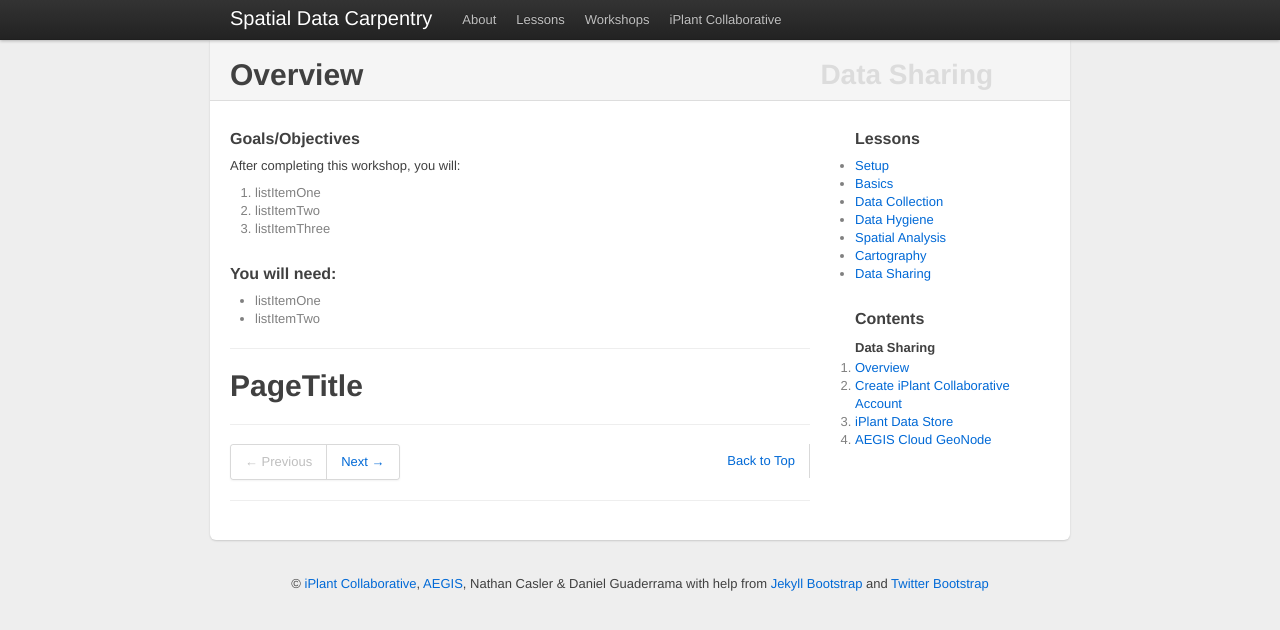
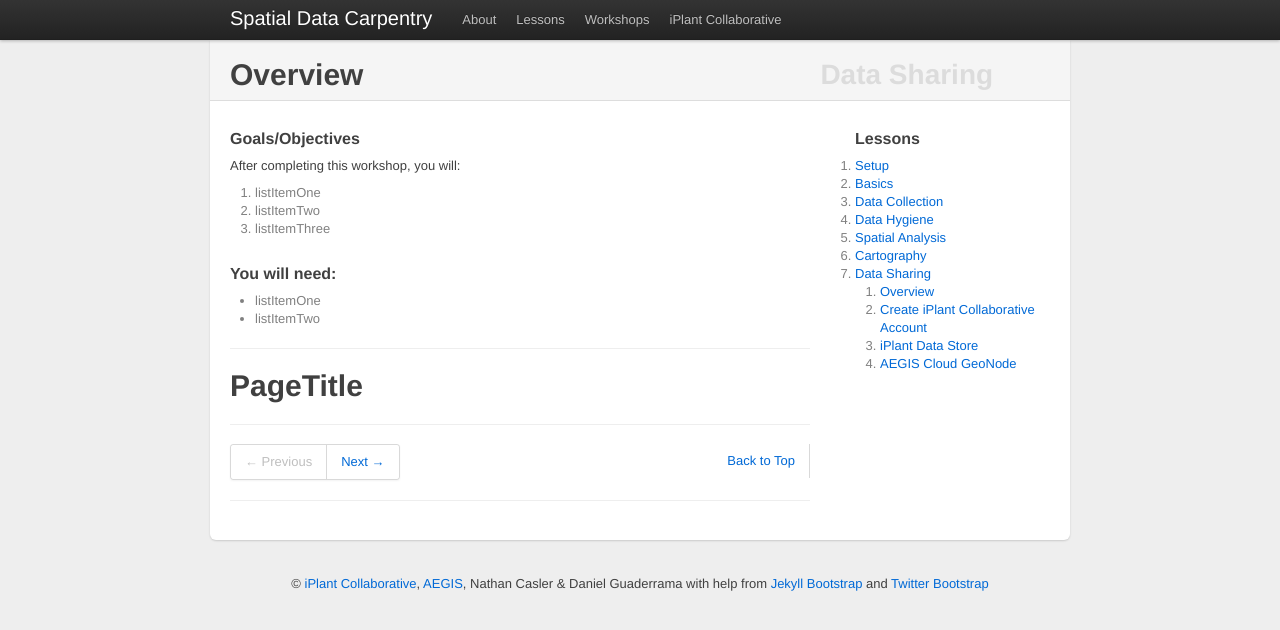
Before and after one commit to spatialcarpentry/data-sharing, a Jekyll site: the page built from _posts/2000-12-31-data-sharing.md, in a window 1280 px wide. Shown: the top 630 px of the page. Built offline with Jekyll 4.4.1, drawn with Linux system fonts in a browser that asks for light colours.

Commit message:
Created right vertical nav sub lists

```diff
--- a/_includes/themes/twitter/post.html
+++ b/_includes/themes/twitter/post.html
@@ -31,7 +31,7 @@
     <!--<h4>Published</h4>
     <div class="date"><span>{{ page.date | date_to_long_string }}</span></div>-->
 
-    <ul class="lessons">
+    <ol class="lessons">
       <h4>Lessons</h4>
       <li><a href="http://spatialcarpentry.github.io/setup/">Setup</a></li>
       {% if site.repo_name == 'Setup' %}
@@ -58,18 +58,46 @@
         </ol>
       {% endif %}
       <li><a href="http://spatialcarpentry.github.io/data-hygiene/">Data Hygiene</a></li>
+      {% if site.repo_name == 'Data Hygiene' %}
+        <ol>
+          {% for post in site.posts %}
+            <li><a href="{{ BASE_PATH }}{{ post.url }}">{{ post.title }}</a></li>
+          {% endfor %}
+        </ol>
+      {% endif %}
       <li><a href="http://spatialcarpentry.github.io/spatial-analysis/">Spatial Analysis</a></li>
+      {% if site.repo_name == 'Spatial Analysis' %}
+        <ol>
+          {% for post in site.posts %}
+            <li><a href="{{ BASE_PATH }}{{ post.url }}">{{ post.title }}</a></li>
+          {% endfor %}
+        </ol>
+      {% endif %}
       <li><a href="http://spatialcarpentry.github.io/cartography/">Cartography</a></li>
+      {% if site.repo_name == 'Cartography' %}
+        <ol>
+          {% for post in site.posts %}
+            <li><a href="{{ BASE_PATH }}{{ post.url }}">{{ post.title }}</a></li>
+          {% endfor %}
+        </ol>
+      {% endif %}
       <li><a href="http://spatialcarpentry.github.io/data-sharing/">Data Sharing</a></li>
-    </ul>
+      {% if site.repo_name == 'Data Sharing' %}
+        <ol>
+          {% for post in site.posts %}
+            <li><a href="{{ BASE_PATH }}{{ post.url }}">{{ post.title }}</a></li>
+          {% endfor %}
+        </ol>
+      {% endif %}
+    </ol>
 
-    <ol class="posts">
+    <!--<ol class="posts">
       <h4>Contents</h4>
       <span class="post-nav-title">{{ site.repo_name }}</span>
       {% for post in site.posts %}
         <li><a href="{{ BASE_PATH }}{{ post.url }}">{{ post.title }}</a></li>
         {% endfor %}
-    </ol>
+    </ol>-->
 
   {% unless page.tags == empty %}
     <ul class="tag_box">
```
